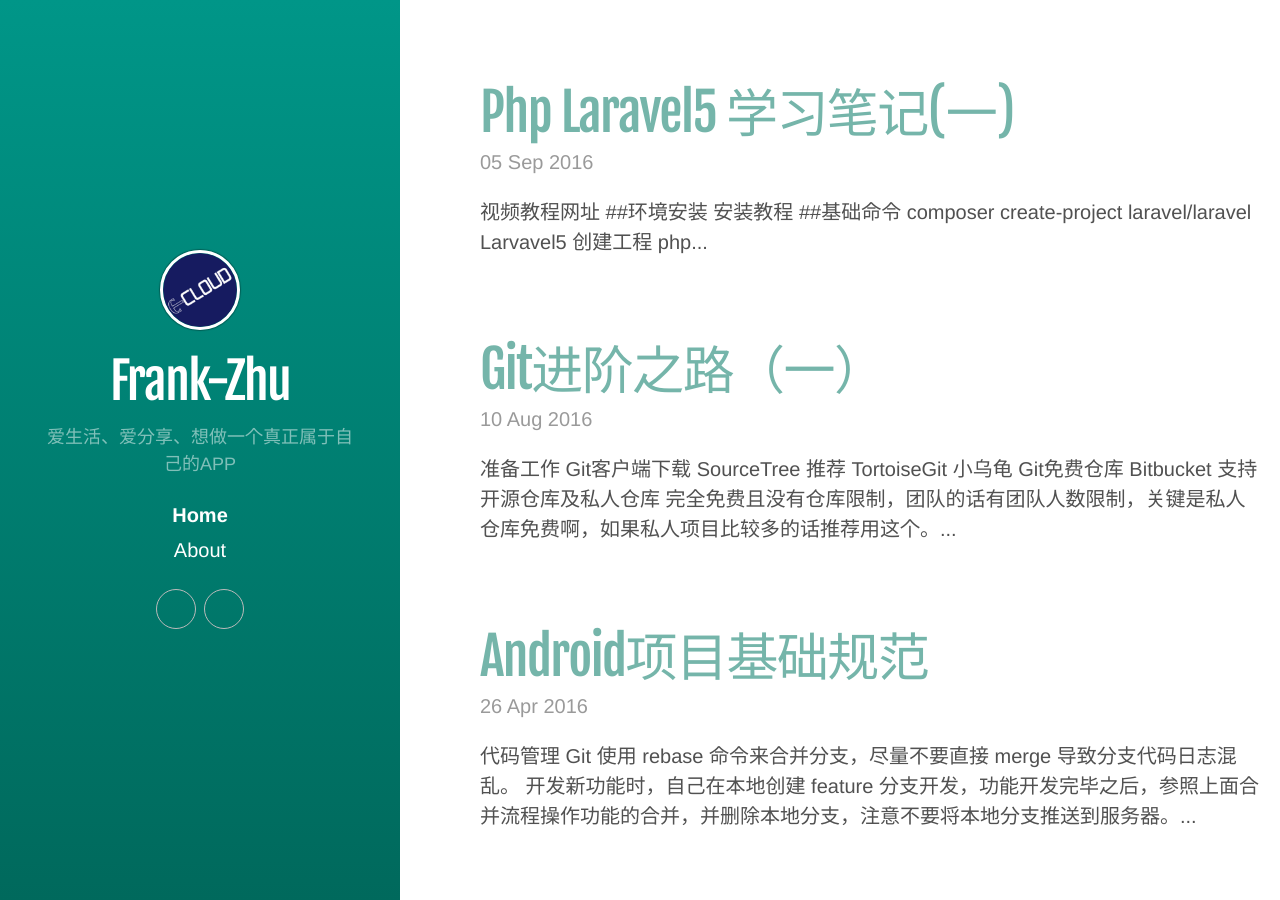
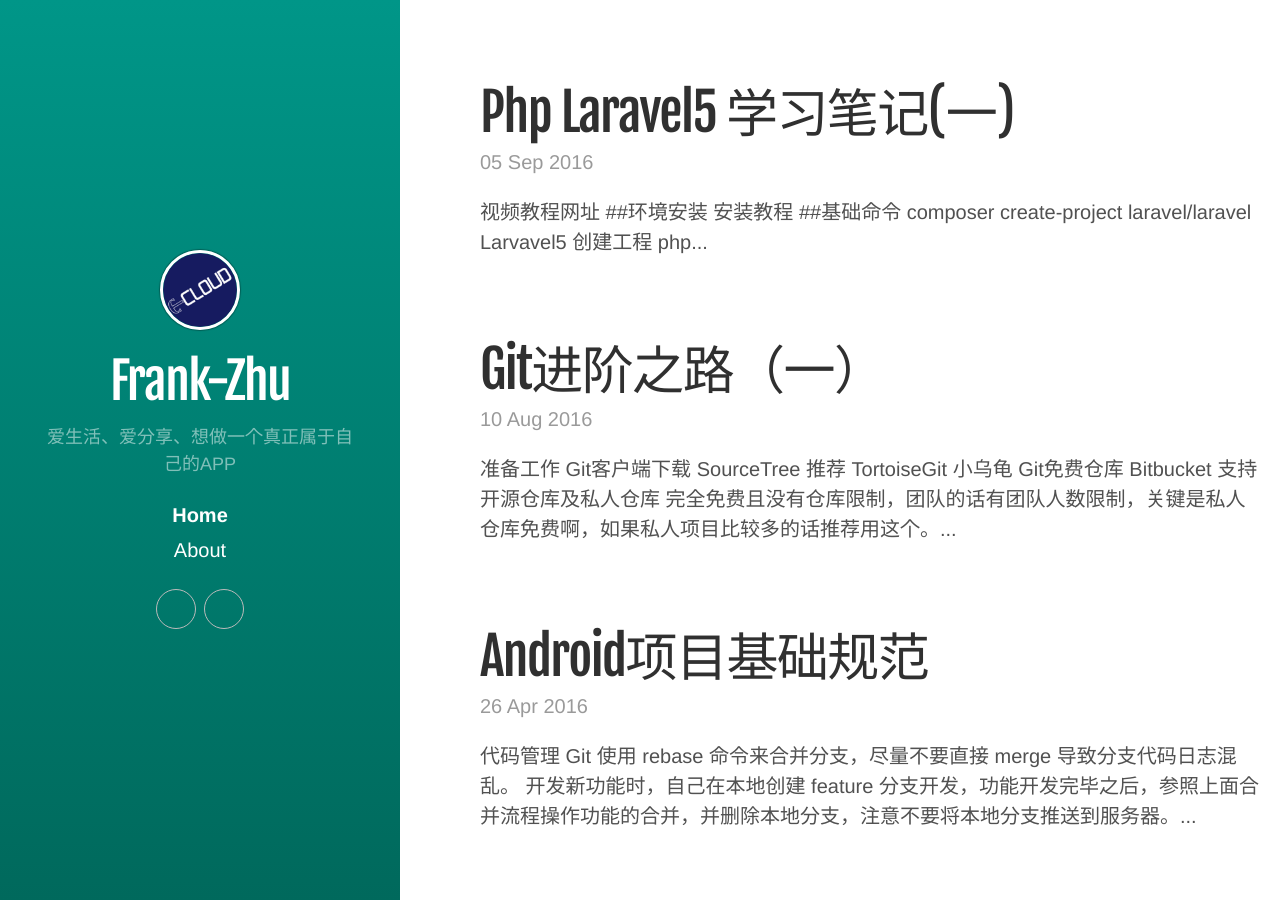
Before and after one commit to Frank-Zhu/Frank-Zhu.github.io, a Jekyll site: the page built from index.html, in a window 1280 px wide and 900 px high. Built offline with Jekyll 4.4.1, drawn with Linux system fonts in a browser that asks for light colours; some web fonts are replaced; the list of posts is cut into pages by our own code.

Commit message:
update theme

```diff
--- a/_config.yml
+++ b/_config.yml
@@ -24,9 +24,10 @@
 github:
   repo:           https://github.com/Frank-Zhu/Frank-Zhu.github.io
 
-# gems:
-#   - jekyll-sitemap
+gems:
+   - jekyll-sitemap
 
 kramdown:
   # Enable GitHub Flavored Markdown (fenced code blocks)
   input: GFM
+  syntax_highlighter: rouge
--- a/_layouts/default.html
+++ b/_layouts/default.html
@@ -3,7 +3,8 @@
 
   {% include head.html %}
 
-  <body class="theme-base-0c">
+  <body >
+  <!-- class="theme-base-0c" -->
 
     {% include sidebar.html %}
 
--- a/_layouts/post.html
+++ b/_layouts/post.html
@@ -10,9 +10,9 @@
   <img src="{{ page.cover_image }}" alt="{{ page.title }}">
   {% endif %}
 
-  <div class="theme-base-0c">
+  <!-- <div class="theme-base-0c"> -->
   {{ content }}
-  </div>
+  <!-- </div> -->
 
 </div>
 
```
